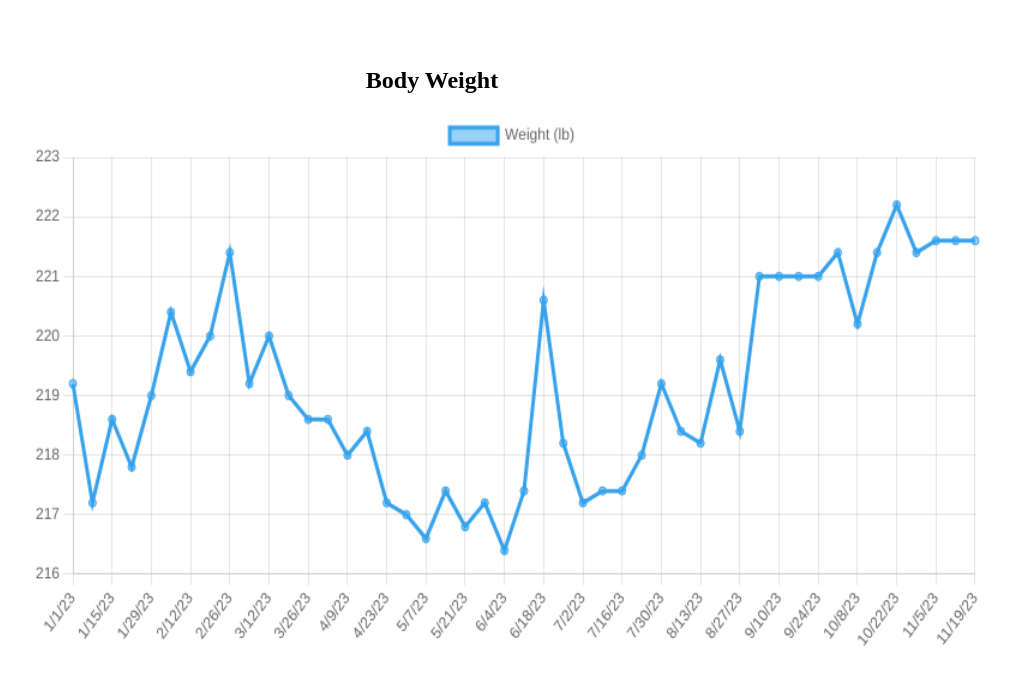
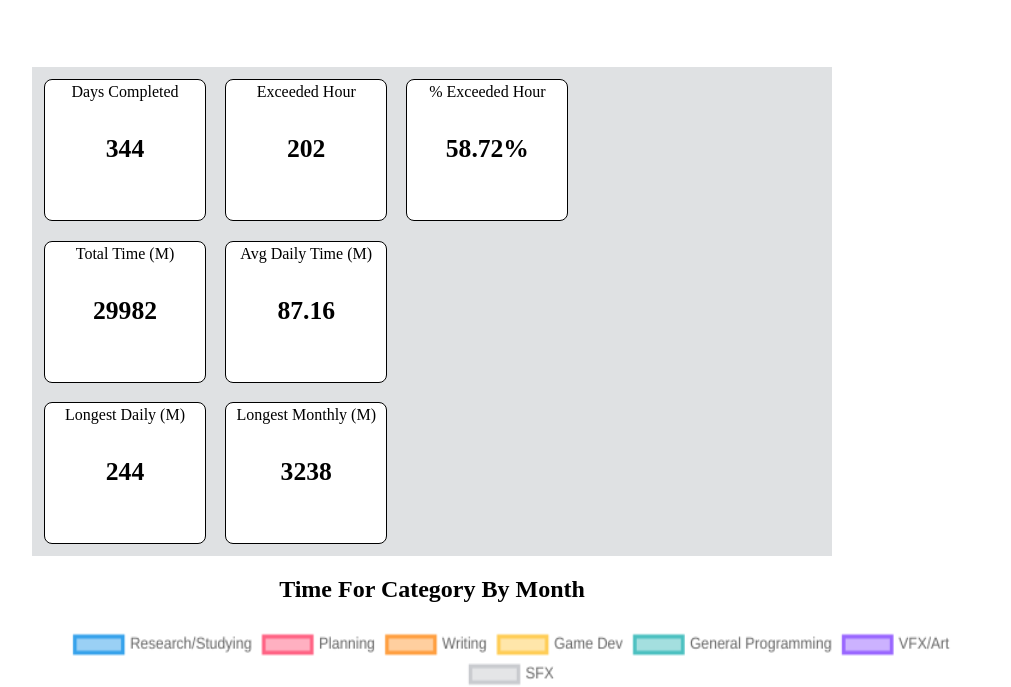
Before and after one commit to srad1292/year-end-data-ui, a plain HTML site: page 2023/index.html in a window 1280 px wide. Shown: the part 61-748 px from the top of the page, without its empty margins (208-1219 px from the left). Drawn offline with nearby package versions, Linux system fonts and the light colour scheme.

Commit message:
analytics section for numbers

```diff
--- a/2023/graphs.js
+++ b/2023/graphs.js
@@ -4,32 +4,26 @@ let data = getData();
 
 
 
-buildWeightChart();
+// buildWeightChart();
 // Determine colors when real data comes in
+buildNumberAnalytics();
 buildTimeSpentChart();
 buildCategoryTotalChart();
 buildMonthlyStackedChart();
 buildHappinessCharts();
 
 
-function buildWeightChart() {
-    const weightCtx = document.getElementById('weightChart');
-    // @ts-ignore
-    new Chart(weightCtx, {
-        type: 'line',
-        data: {
-            labels: data.weights.map(record => record.date),
-            datasets: [{
-                label: 'Weight (lb)',
-                data: data.weights.map(record => record.weight),
-                fill: false
-            }]
-        },
-        options: {
-            responsive: true
-        }
-    });
+function buildNumberAnalytics() {
+    document.getElementById("days-completed").innerText = `${data.didHourCount}`;
+    document.getElementById("more-than-hour").innerText = `${data.didMoreThanHourCount}`;
+    document.getElementById("percent-more-than-hour").innerText = `${data.percentMoreThanHour}%`;
+    document.getElementById("longest-daily").innerText = `${data.longestDailyTime}`;
+    document.getElementById("longest-monthly").innerText = `${data.longestMonthlyTime}`;
+    document.getElementById("total-time").innerText = `${data.totalTime}`;
+    document.getElementById("average-daily-time").innerText = `${data.averageDailyTime}`;
 }
+
+
 
 function buildTimeSpentChart() {
     const timeSpentCtx = document.getElementById('timeSpentChart');
@@ -224,6 +218,25 @@ function buildHappinessCharts() {
                     },
                 }
             });
+        }
+    });
+}
+
+function buildWeightChart() {
+    const weightCtx = document.getElementById('weightChart');
+    // @ts-ignore
+    new Chart(weightCtx, {
+        type: 'line',
+        data: {
+            labels: data.weights.map(record => record.date),
+            datasets: [{
+                label: 'Weight (lb)',
+                data: data.weights.map(record => record.weight),
+                fill: false
+            }]
+        },
+        options: {
+            responsive: true
         }
     });
 }
--- a/2023/index.css
+++ b/2023/index.css
@@ -4,6 +4,44 @@ h1, h2 {
 
 h1 {
     margin-bottom: 70px;
+}
+
+.number-analytics-container {
+    border: 1px solid black;
+    border-radius: 8px;
+    width: 160px;
+    height: 140px;
+    text-align: center;
+    background-color: white;
+    /* padding: 0 8px; */
+}
+
+.analytics-label {
+    padding-top: 3px;
+}
+
+.analytics-value {
+    font-weight: bold;
+    font-size: 1.6em;
+    height: 96px;
+    line-height: 96px;
+}
+
+#number-analytics-section {
+    display: flex;
+    flex-direction: column;
+    row-gap: 1.2rem;
+    column-gap: 1.2rem;
+    background-color: rgba(175, 179, 186, 0.4);
+    padding: 12px;
+}
+
+.analytics-row {
+    display: flex;
+    flex-direction: row;
+    flex-wrap: wrap;
+    row-gap: 1.2rem;
+    column-gap: 1.2rem;
 }
 
 .chart-container {
--- a/2023/index.html
+++ b/2023/index.html
@@ -11,11 +11,81 @@
     <h1>2023 Data Visualization</h1>
 
     <div id="content-container">
-        <h2>Body Weight</h2>
+        <div id="number-analytics-section">
+
+            <div class="analytics-row">
+                <div class="number-analytics-container">
+                    <div class="analytics-label">
+                        Days Completed
+                    </div>
+                    <div class="analytics-value" id="days-completed">
+                        0
+                    </div>
+                </div>
+
+                <div class="number-analytics-container">
+                    <div class="analytics-label">
+                        Exceeded Hour
+                    </div>
+                    <div class="analytics-value" id="more-than-hour">
+                        0
+                    </div>
+                </div>
+
+                <div class="number-analytics-container">
+                    <div class="analytics-label">
+                        % Exceeded Hour
+                    </div>
+                    <div class="analytics-value" id="percent-more-than-hour">
+                        0
+                    </div>
+                </div>
+            </div>
+            <div class="analytics-row">
+                <div class="number-analytics-container">
+                    <div class="analytics-label">
+                        Total Time (M)
+                    </div>
+                    <div class="analytics-value" id="total-time">
+                        0
+                    </div>
+                </div>
+                <div class="number-analytics-container">
+                    <div class="analytics-label">
+                        Avg Daily Time (M)
+                    </div>
+                    <div class="analytics-value" id="average-daily-time">
+                        0
+                    </div>
+                </div>
+            </div>
+            <div class="analytics-row">
+                <div class="number-analytics-container">
+                    <div class="analytics-label">
+                        Longest Daily (M)
+                    </div>
+                    <div class="analytics-value" id="longest-daily">
+                        0
+                    </div>
+                </div>
+
+                <div class="number-analytics-container">
+                    <div class="analytics-label">
+                        Longest Monthly (M)
+                    </div>
+                    <div class="analytics-value" id="longest-monthly">
+                        0
+                    </div>
+                </div>
+            </div>
+
+        </div>
+
+        <!-- <h2>Body Weight</h2>
 
         <div class="chart-container">
             <canvas id="weightChart" class="single-chart"></canvas>
-        </div>
+        </div> -->
 
         <h2>Time For Category By Month</h2>
         <div class="chart-container">
```
